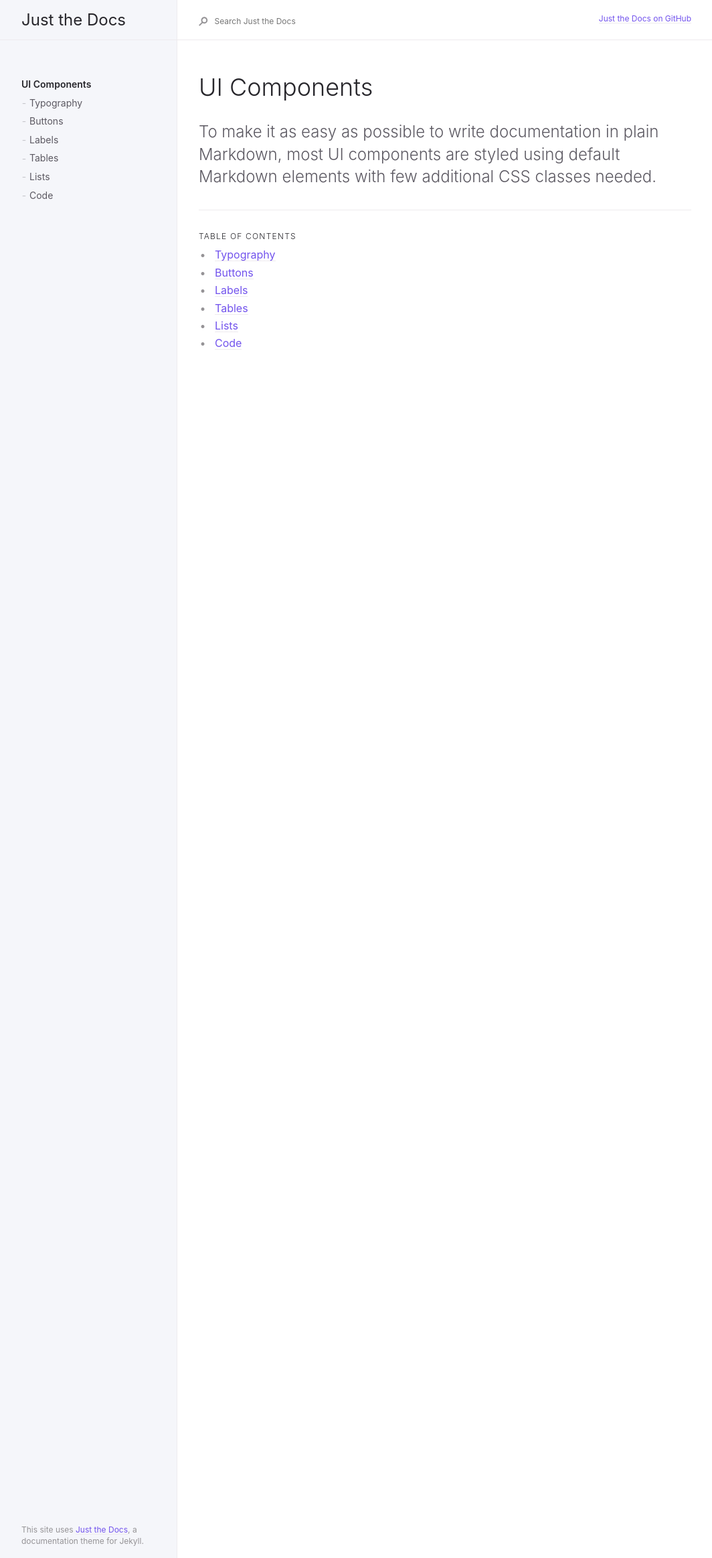
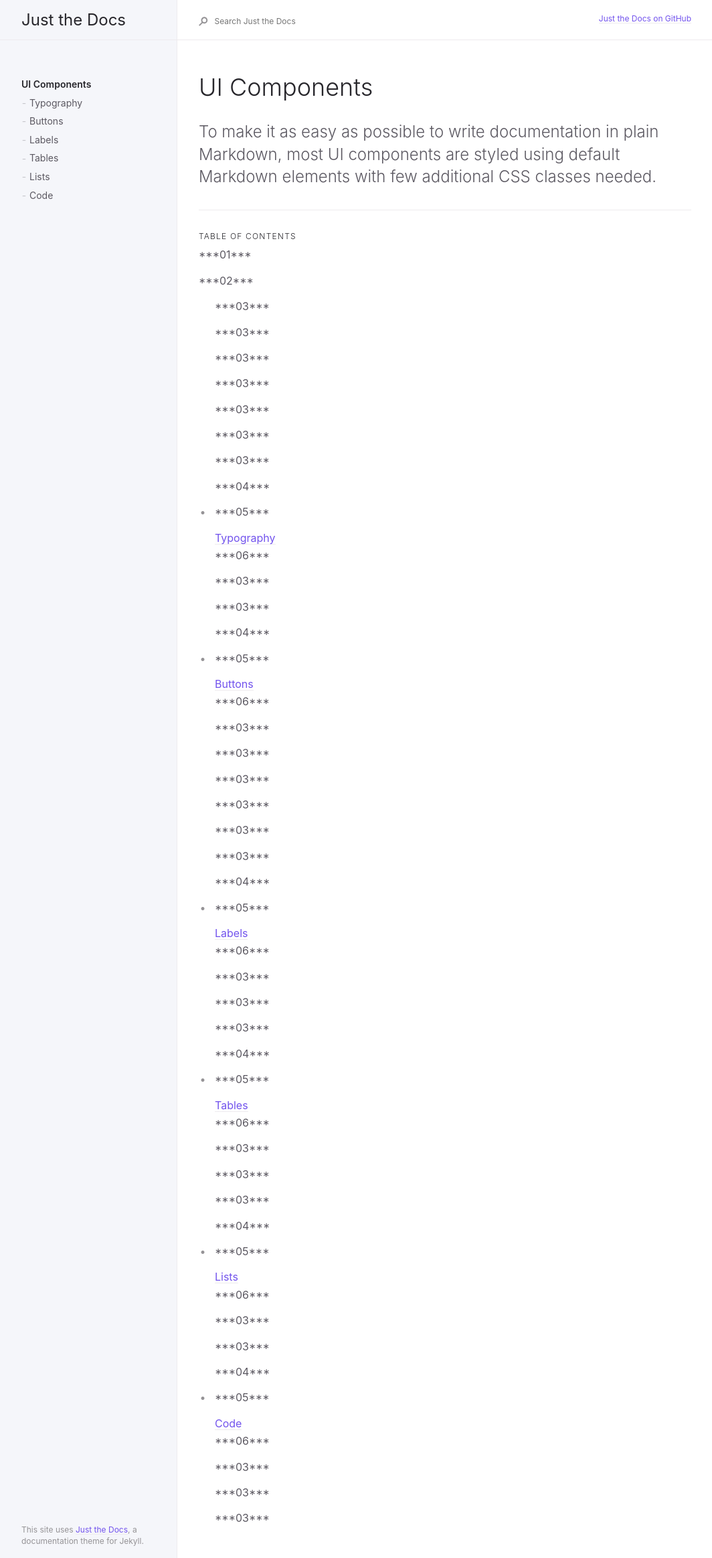
Before and after one commit to abeltranes/abeltranes.github.io, a Jekyll site: the page built from docs/ui-components/ui-components.md, in a window 1280 px wide. Shown: the whole page at 67% size, without its empty margins (91-1155 px from the left). Built offline with Jekyll 4.4.1, drawn with Linux system fonts in a browser that asks for light colours.

Commit message:
css default

```diff
--- a/_layouts/default.html
+++ b/_layouts/default.html
@@ -58,13 +58,19 @@
           {% if page.has_children == true and page.has_toc != false %}
           <hr>
           <h2 class="text-delta">Table of contents</h2>
+          <p>***01***</p>
           {% assign children_list = site.pages | sort:"nav_order" %}
+          <p>***02***</p>
           <ul>
             {% for child in children_list %}
+            <p>***03***</p>
               {% if child.parent == page.title and child.title != page.title %}
+              <p>***04***</p>
               <li>
+                  <p>***05***</p>
                 <a href="{{ child.url | absolute_url }}">{{ child.title }}</a>
               </li>
+              <p>***06***</p>
               {% endif %}
             {% endfor %}
           </ul>
```
Also changed, not shown: docs/salesforce/doc02.md (+3 -4 lines).
